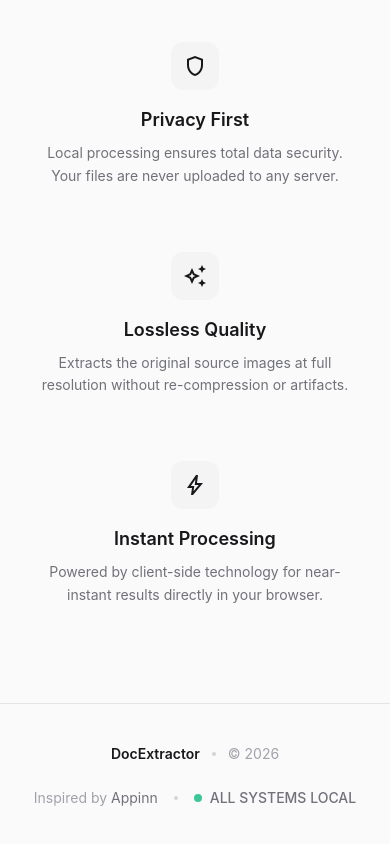
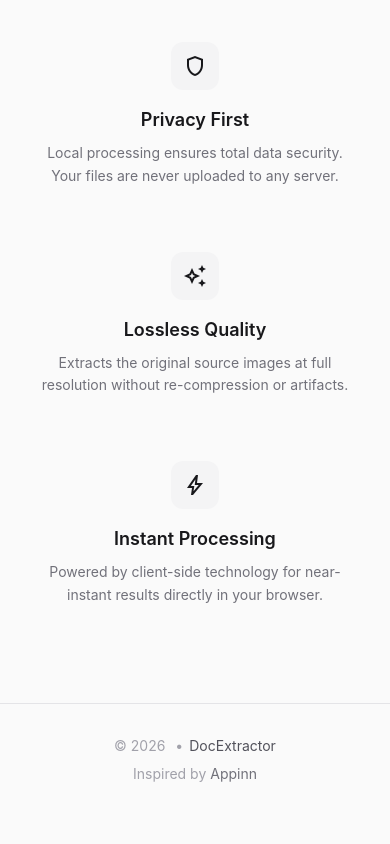
Before and after one commit to Eyozy/docex, a Vue app: page / in a window 390 px wide. Shown: the part 957-1801 px from the top of the page. After the commit the page ends 1773 px from the top, so only its background shows below. Built offline with nearby package versions, Linux system fonts and the light colour scheme.

Commit message:
style(ui): update brand color and optimize footer responsiveness

```diff
--- a/src/App.vue
+++ b/src/App.vue
@@ -98,16 +98,16 @@
       </main>
 
       <!-- Footer -->
-      <footer class="py-10 mt-auto border-t border-surface-200 dark:border-surface-800">
-        <div class="max-w-5xl mx-auto px-6 sm:px-8 lg:px-12 flex flex-col sm:flex-row items-center justify-between gap-6 text-sm text-surface-400 dark:text-surface-600">
-          <div class="flex items-center gap-3">
-            <span class="font-semibold text-surface-900 dark:text-surface-200">{{ t('header.title') }}</span>
-            <span class="w-1 h-1 rounded-full bg-surface-300 dark:bg-surface-700"></span>
-            <span>{{ t('footer.copyright') }}</span>
-          </div>
-
-          <div class="flex items-center gap-4">
-            <span class="text-surface-400 dark:text-surface-500">
+      <footer class="py-8 mt-auto border-t border-surface-200 dark:border-surface-800">
+        <div class="max-w-5xl mx-auto px-6 sm:px-8 lg:px-12 text-sm text-surface-400 dark:text-surface-500">
+          <!-- Desktop: horizontal layout -->
+          <div class="hidden sm:flex w-full items-center justify-between">
+            <span>
+              {{ t('footer.copyright') }}
+              <span class="mx-1.5">•</span>
+              <span class="text-surface-600 dark:text-surface-400">{{ t('header.title') }}</span>
+            </span>
+            <span>
               {{ t('footer.inspired') }}
               <a
                 href="https://meta.appinn.net/t/topic/79962"
@@ -116,11 +116,24 @@
                 class="link-underline text-surface-500 dark:text-surface-400 hover:text-primary-600 dark:hover:text-primary-400 transition-colors"
               >{{ t('footer.appinn') }}</a>
             </span>
-            <span class="w-1 h-1 rounded-full bg-surface-300 dark:bg-surface-700"></span>
-            <div class="flex items-center gap-2 font-medium text-surface-500 dark:text-surface-400">
-              <div class="w-2 h-2 rounded-full bg-emerald-500 animate-pulse-subtle"></div>
-              {{ t('footer.status') }}
-            </div>
+          </div>
+
+          <!-- Mobile: vertical stacked layout -->
+          <div class="flex sm:hidden flex-col items-center gap-2 text-center">
+            <span>
+              {{ t('footer.copyright') }}
+              <span class="mx-1.5">•</span>
+              <span class="text-surface-600 dark:text-surface-400">{{ t('header.title') }}</span>
+            </span>
+            <span>
+              {{ t('footer.inspired') }}
+              <a
+                href="https://meta.appinn.net/t/topic/79962"
+                target="_blank"
+                rel="noopener noreferrer"
+                class="link-underline text-surface-500 dark:text-surface-400 hover:text-primary-600 dark:hover:text-primary-400 transition-colors"
+              >{{ t('footer.appinn') }}</a>
+            </span>
           </div>
         </div>
       </footer>
```
Also changed, not shown: public/favicon.svg.
